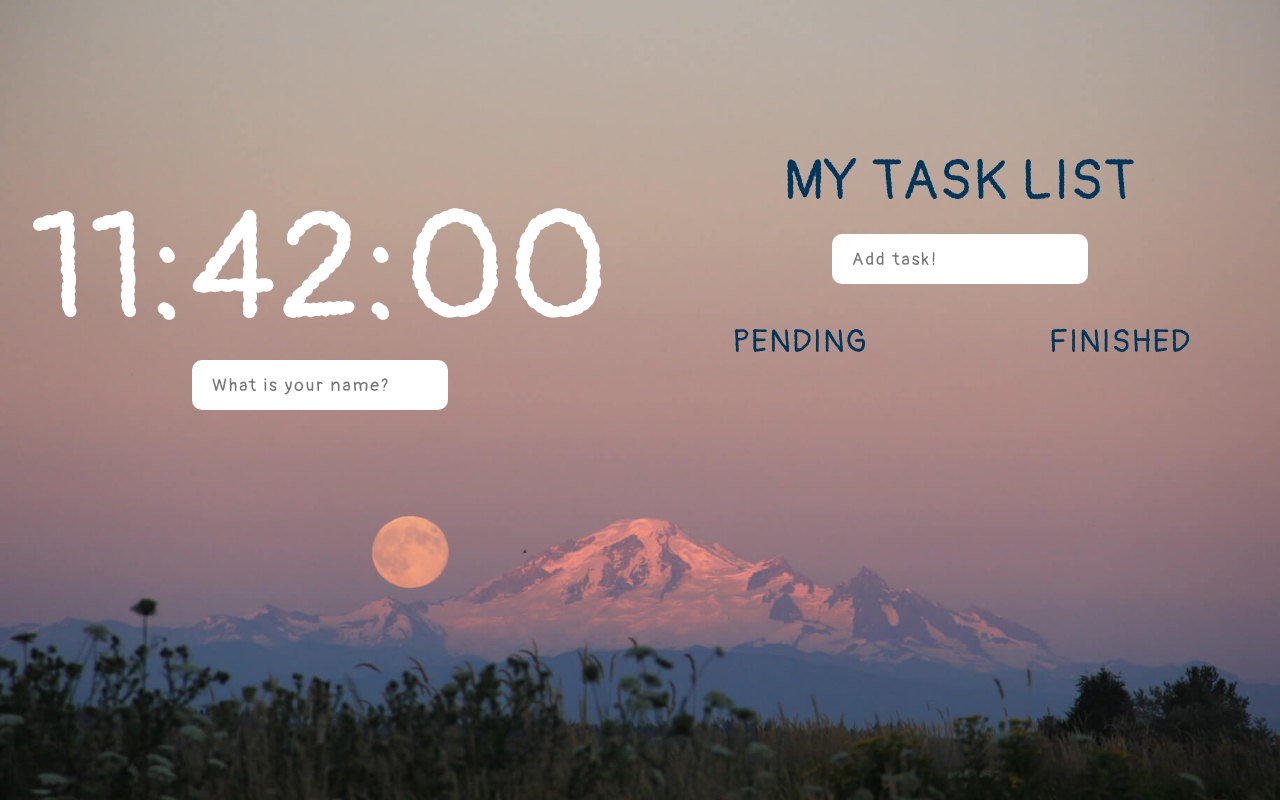
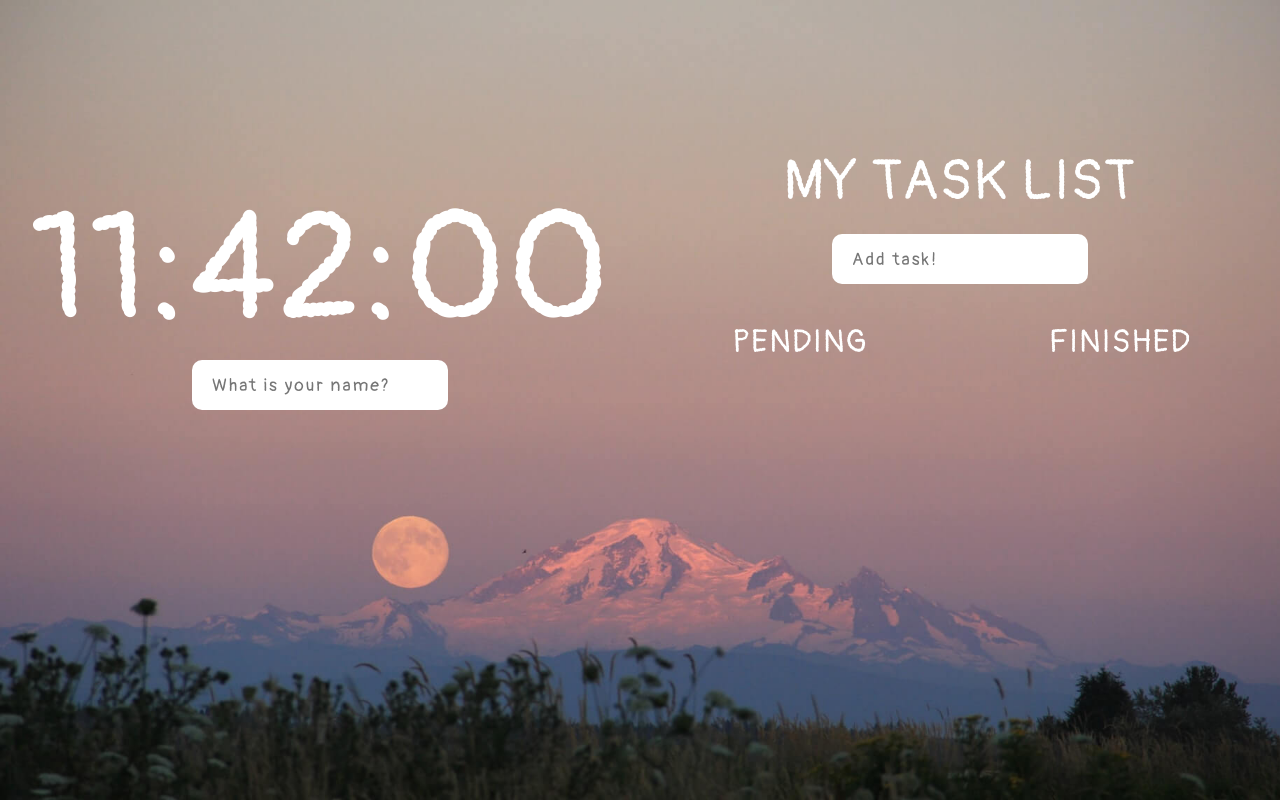
Before and after one commit to seungmin-dev/Momontom, a plain HTML site: page index.html in a window 1280 px wide. Drawn offline with Linux system fonts and the light colour scheme.

Commit message:
Update common.css

```diff
--- a/css/common.css
+++ b/css/common.css
@@ -24,7 +24,7 @@ h1, h2, h3, h4, h5, h6, a, span, input, label, p, button{
 		font-family: 'Pangolin', cursive;
 		letter-spacing: 1px;
 		text-align: center;
-		color: #003659;
+		color: #ffffff;
 }
 input{
 	text-align: inherit;;
```
